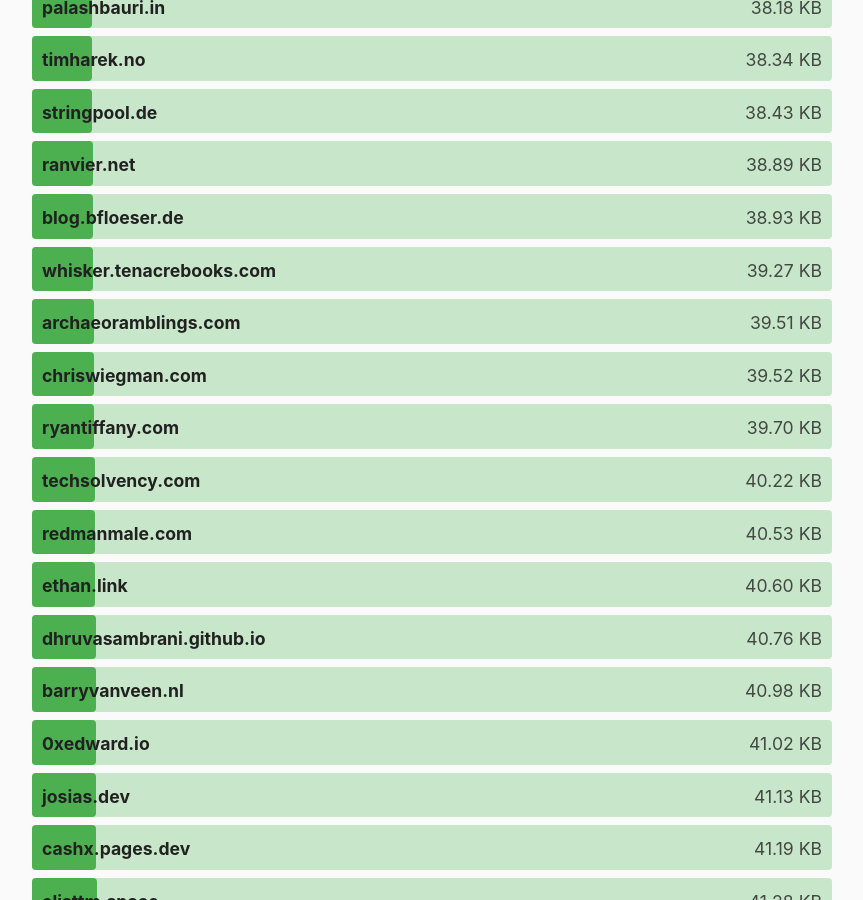
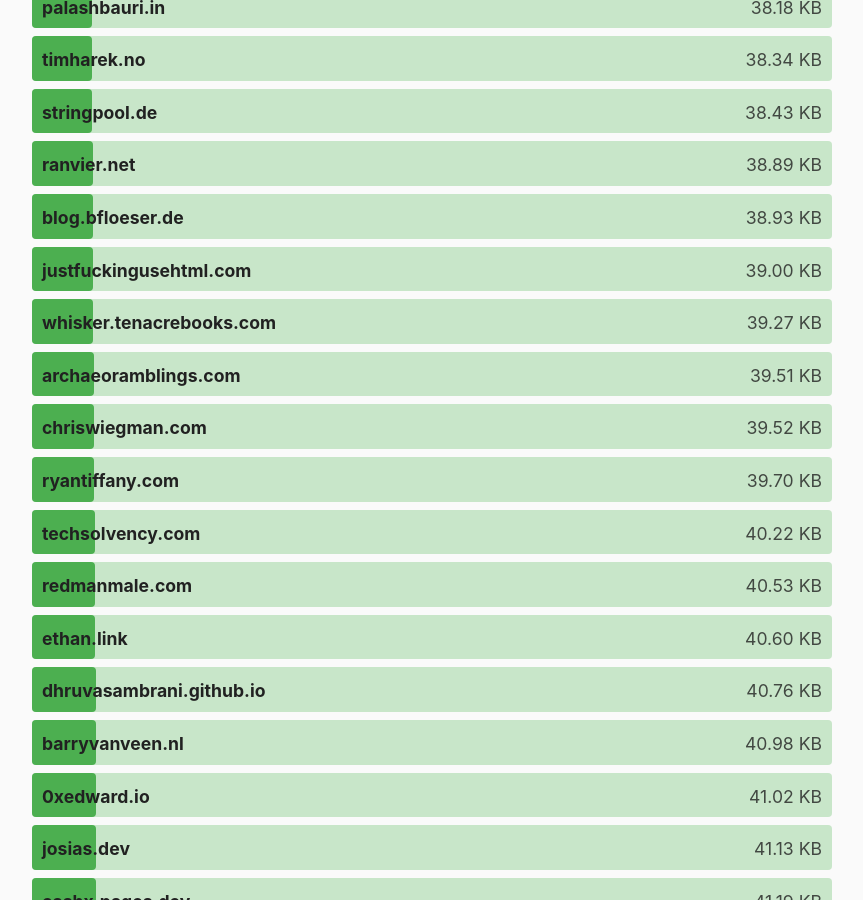
Before and after one commit to kevquirk/512kb.club, a Jekyll site: the page built from index.md, in a window 1280 px wide and 900 px high, scrolled down 14209 px. Shown: the whole window, without its empty margins (208-1071 px from the left). Built offline with Jekyll 4.4.1, drawn with Linux system fonts in a browser that asks for light colours; comment, search, counter and statistics services are not loaded.

Commit message:
Add justfuckingusehtml.com

```diff
--- a/_data/sites.yml
+++ b/_data/sites.yml
@@ -4182,3 +4182,8 @@
   url: https://zwieratko.sk/
   size: 30.94
   last_checked: 2025-05-18
+
+- domain: justfuckingusehtml.com
+  url: https://justfuckingusehtml.com/
+  size: 39.00
+  last_checked: 2025-05-20
```
